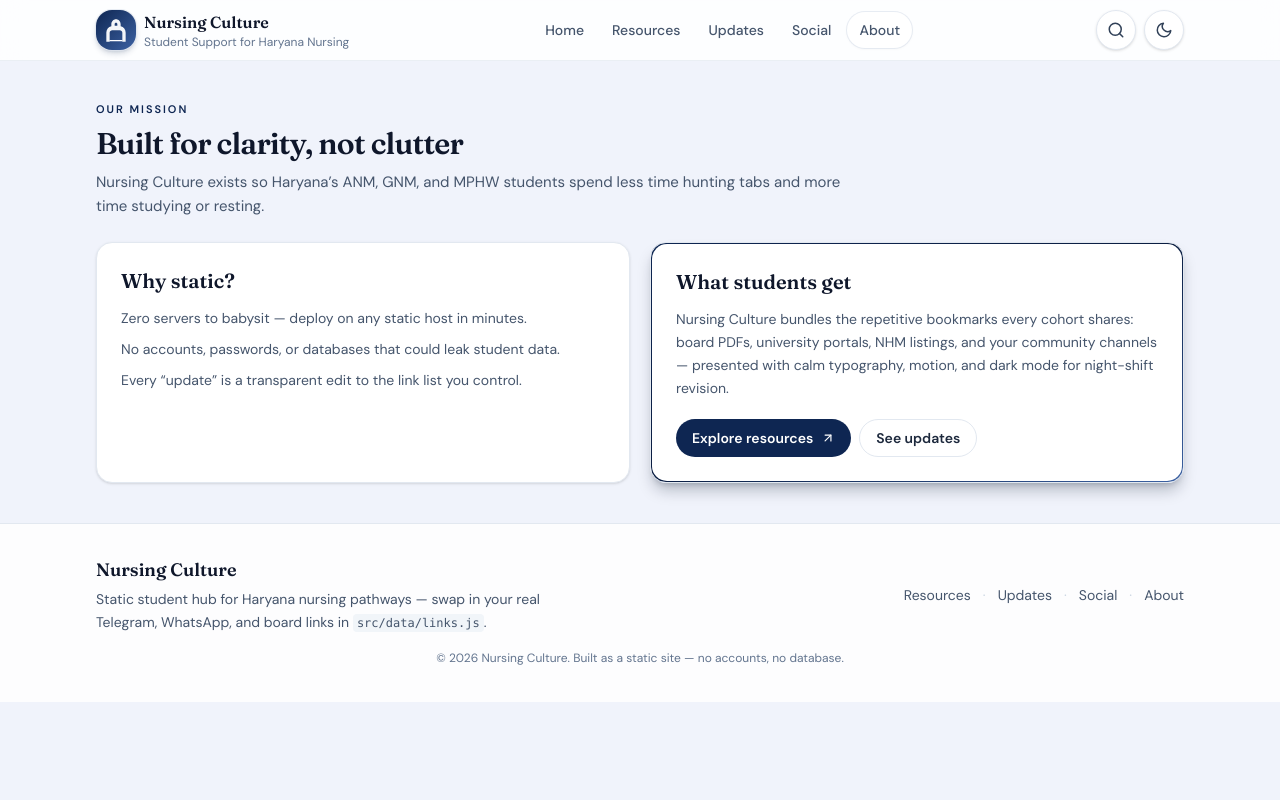
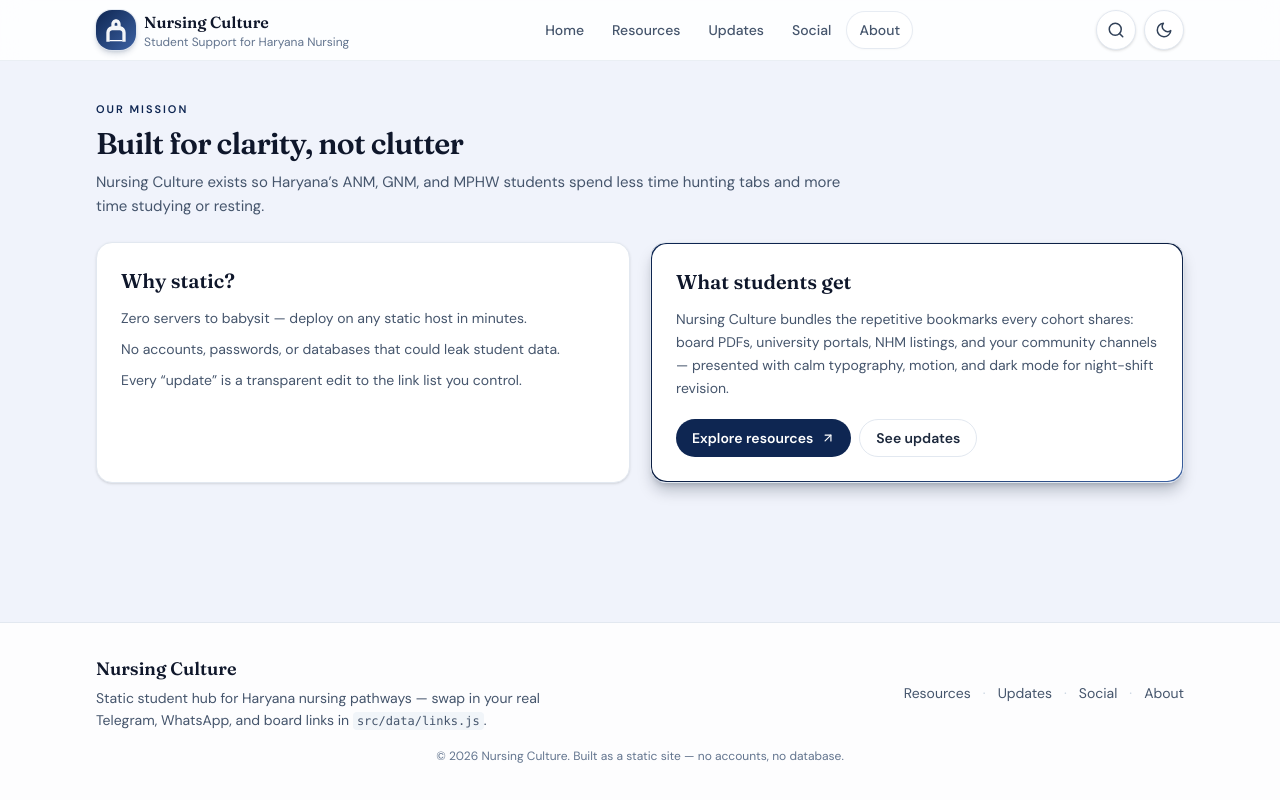
Before and after one commit to mnishjangra/nursing, a React (Vite) app: page /about in a window 1280 px wide. Built offline with nearby package versions, Linux system fonts and the light colour scheme.

Commit message:
allign items

```diff
--- a/src/components/Layout.jsx
+++ b/src/components/Layout.jsx
@@ -4,9 +4,11 @@ import { Footer } from './Footer'
 
 export function Layout() {
   return (
-    <div className="flex flex-col">
+    <div className="flex min-h-svh flex-col">
       <Navbar />
-      <Outlet />
+      <main className="flex-1">
+        <Outlet />
+      </main>
       <Footer />
     </div>
   )
--- a/src/context/ThemeProvider.jsx
+++ b/src/context/ThemeProvider.jsx
@@ -7,7 +7,7 @@ export function ThemeProvider({ children }) {
     const saved = localStorage.getItem('nc-theme')
     if (saved === 'dark') return true
     if (saved === 'light') return false
-    return window.matchMedia('(prefers-color-scheme: dark)').matches
+    return false
   })
 
   useEffect(() => {
--- a/src/index.css
+++ b/src/index.css
@@ -33,7 +33,7 @@
   }
 
   .dark body {
-    @apply bg-brand-950 text-zinc-200;
+    @apply bg-brand-900 text-zinc-100;
   }
 
   .font-display {
@@ -55,6 +55,6 @@
   }
 
   .dark .glass {
-    @apply border-zinc-700/40 bg-zinc-900/80 shadow-black/40;
+    @apply border-zinc-600/45 bg-zinc-800/75 shadow-black/25;
   }
 }
--- a/src/pages/Social.jsx
+++ b/src/pages/Social.jsx
@@ -19,7 +19,6 @@ export default function Social() {
         eyebrow="Community"
         title="Social channels — all outbound"
         description="Telegram, WhatsApp, YouTube, and Instagram — each button opens the official channel in a new tab."
-        align="center"
       />
 
       <div className="mt-2 grid gap-4 md:grid-cols-2">
```
